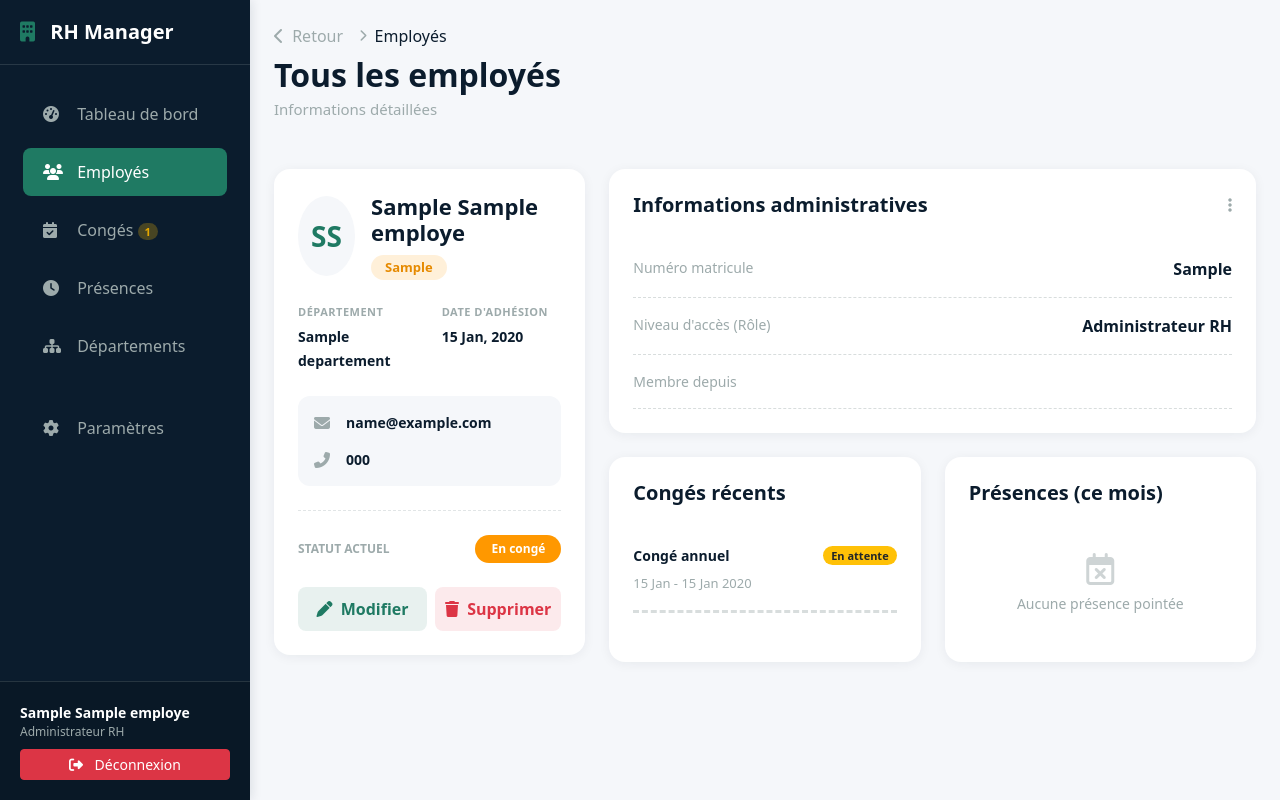
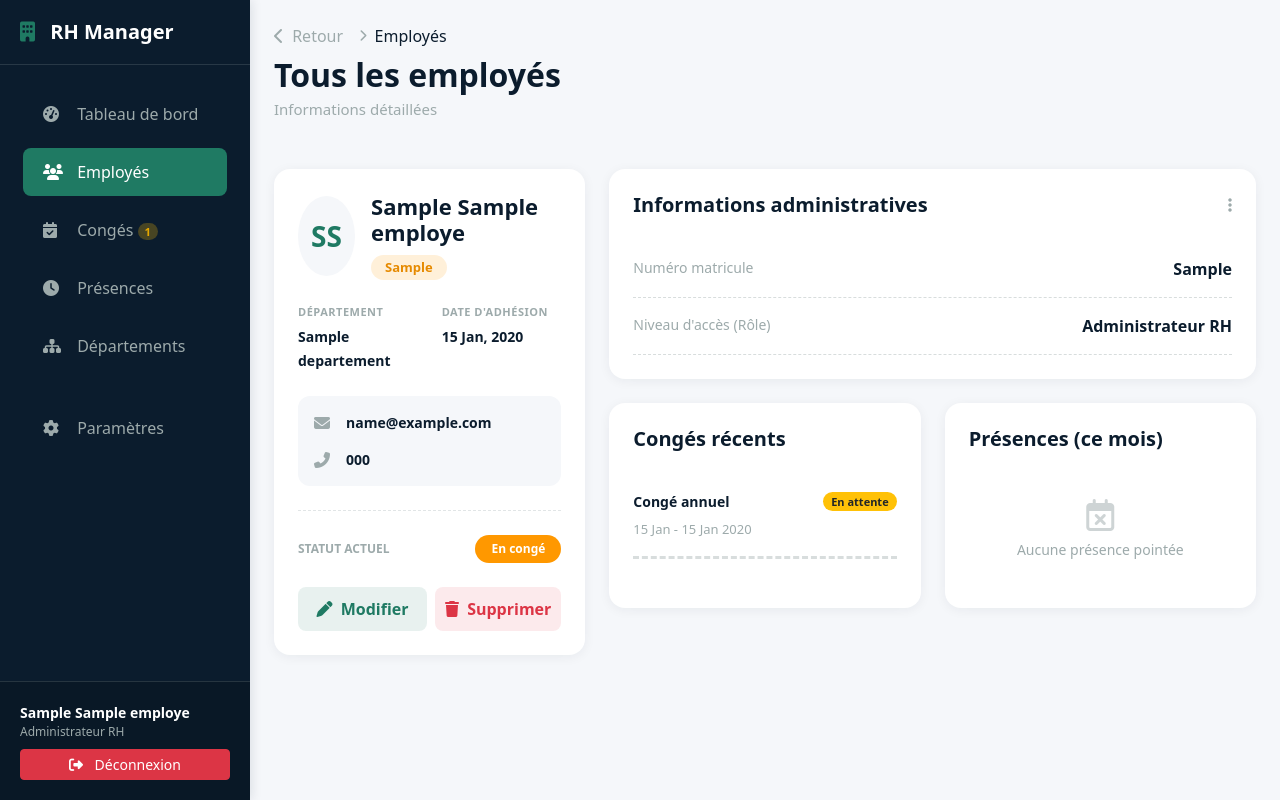
Before and after one commit to marie-Goretti/RH_PROJECT, a Django app: page /employes/1/details/ in a window 1280 px wide. Run offline with Django 5.2, Linux system fonts and the light colour scheme; a user stored in the database is signed in; tables that the repository leaves empty hold one stand-in row (values such as "Sample post").

Commit message:
detail employé

```diff
--- a/personnel/templates/personnel/employe_detail.html
+++ b/personnel/templates/personnel/employe_detail.html
@@ -102,10 +102,7 @@
                             <span class="text-gray" style="font-weight: 500; font-size: 14px;">Niveau d'accès (Rôle)</span>
                             <strong class="text-navy" style="font-weight: 600;">{{ employe.get_role_display }}</strong>
                         </div>
-                        <div class="d-flex justify-content-between py-3" style="border-bottom: 1px dashed rgba(157, 170, 171, 0.4);">
-                            <span class="text-gray" style="font-weight: 500; font-size: 14px;">Membre depuis</span>
-                            <strong class="text-navy" style="font-weight: 600;">{{ employe.user.date_joined|date:"d/m/Y"|default:employe.date_embauche|date:"d/m/Y" }}</strong>
-                        </div>
+
                     </div>
                 </div>
 
```
